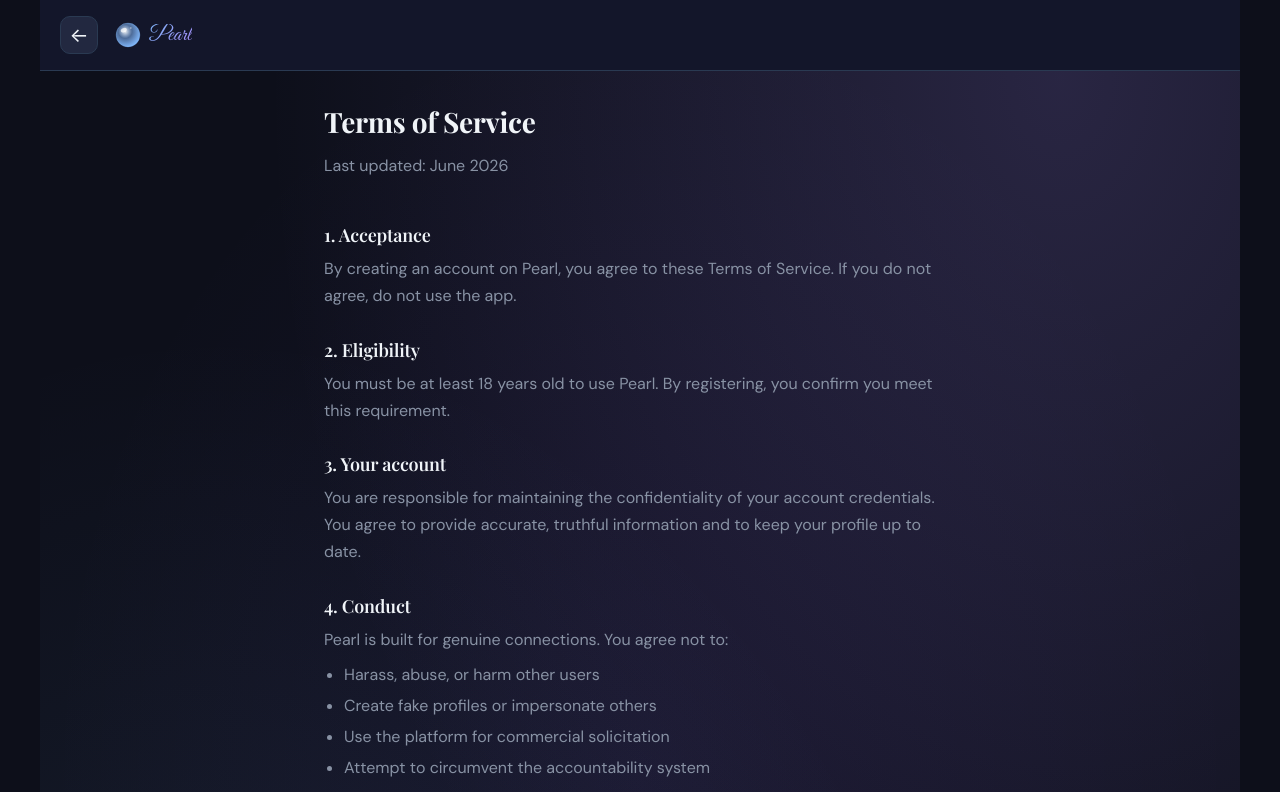
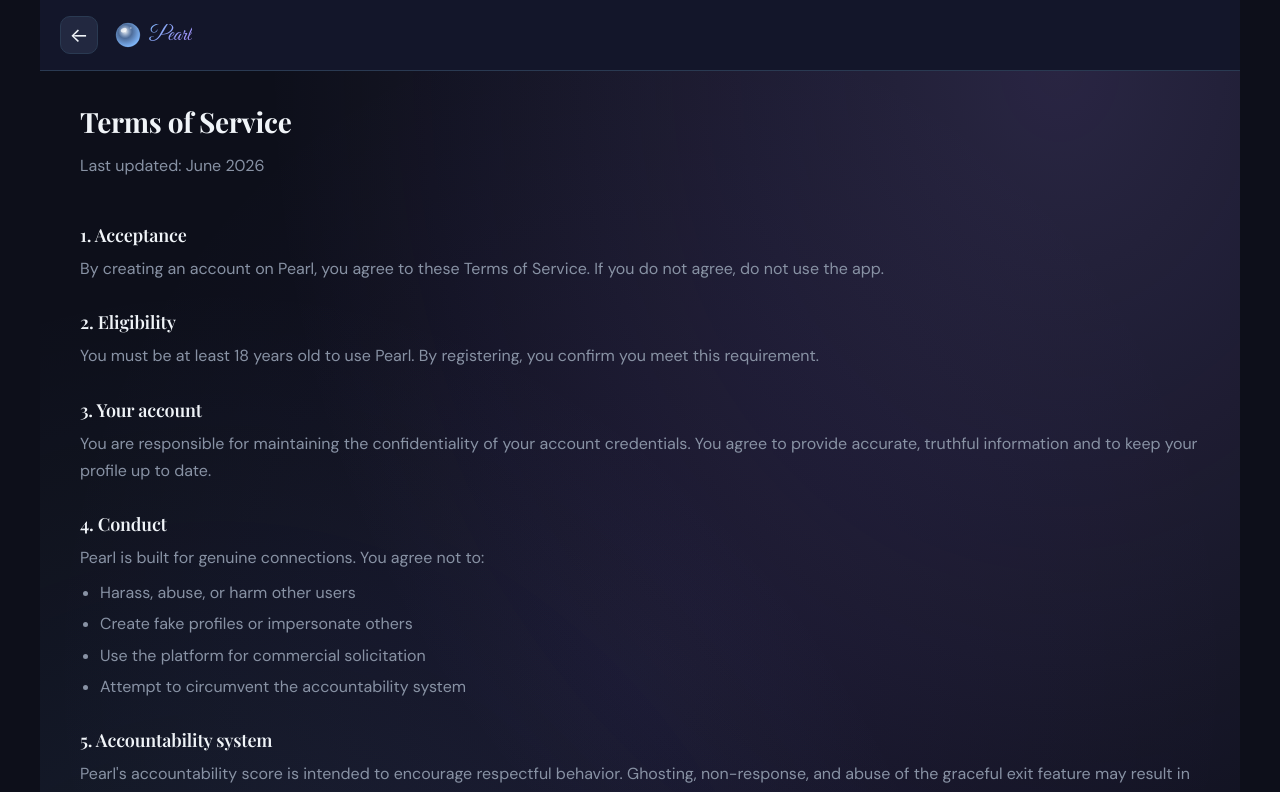
Before and after one commit to mmbower1/dating-app, a React (Vite) app: page /terms in a window 1280 px wide. Shown: the top 792 px of the page. Built offline with nearby package versions, Linux system fonts and the light colour scheme; no server answers; a web font is replaced by a local one.

Commit message:
Widen Privacy Policy and Terms pages to near full width
Co-Authored-By: Claude Sonnet 4.6 <noreply@anthropic.com>

```diff
--- a/src/index.css
+++ b/src/index.css
@@ -2454,10 +2454,10 @@ form button[type="submit"]:disabled {
 }
 
 .legal-content {
-  max-width: 680px;
+  max-width: 1200px;
   width: 100%;
   margin: 0 auto;
-  padding: 32px 24px 60px;
+  padding: 32px 40px 60px;
   display: flex;
   flex-direction: column;
   gap: 8px;
```
